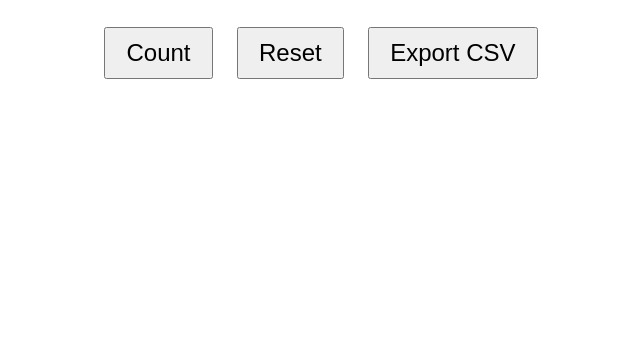
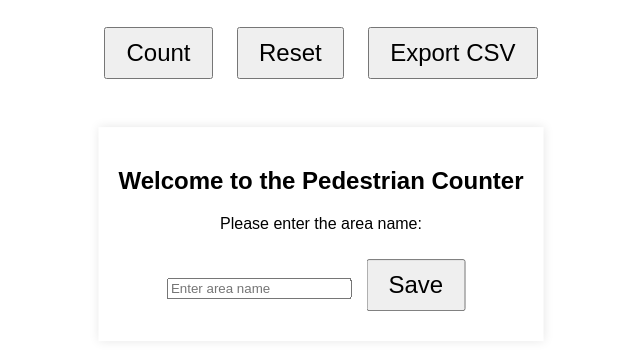
Before and after one commit to MohamedShamroukh/Pedestrian-Counter, a plain HTML site: page index.html in a window 1280 px wide. Shown: the part 166-516 px from the top of the page, without its empty margins (319-959 px from the left). Drawn offline with Linux system fonts and the light colour scheme.

Commit message:
Update index.html

```diff
--- a/index.html
+++ b/index.html
@@ -25,9 +25,27 @@
       font-family: monospace;
       white-space: pre;
     }
+    #areaNamePopup {
+      display: none;
+      position: fixed;
+      top: 50%;
+      left: 50%;
+      transform: translate(-50%, -50%);
+      background: white;
+      padding: 20px;
+      box-shadow: 0 0 10px rgba(0, 0, 0, 0.1);
+      z-index: 1000;
+    }
   </style>
 </head>
 <body>
+  <div id="areaNamePopup">
+    <h2>Welcome to the Pedestrian Counter</h2>
+    <p>Please enter the area name:</p>
+    <input type="text" id="areaNameInput" placeholder="Enter area name">
+    <button onclick="saveAreaName()">Save</button>
+  </div>
+
   <h1>Pedestrian Counter</h1>
   <div id="counter">0</div>
   <button onclick="increment()">Count</button>
@@ -38,9 +56,32 @@
   <script>
     let count = 0;
     let logData = []; // Array to store timestamp and count
+    let areaName = localStorage.getItem("areaName"); // Get saved area name
+
+    // Show area name popup if no area name is saved
+    if (!areaName) {
+      document.getElementById("areaNamePopup").style.display = "block";
+    }
+
+    // Function to save area name
+    function saveAreaName() {
+      const input = document.getElementById("areaNameInput").value.trim();
+      if (input) {
+        areaName = input;
+        localStorage.setItem("areaName", areaName); // Save to localStorage
+        document.getElementById("areaNamePopup").style.display = "none";
+      } else {
+        alert("Please enter a valid area name.");
+      }
+    }
 
     // Function to increment the count
     function increment() {
+      if (!areaName) {
+        alert("Please enter an area name first.");
+        document.getElementById("areaNamePopup").style.display = "block";
+        return;
+      }
       count++;
       const timestamp = new Date().toLocaleString(); // Get current time
       logData.push([timestamp, count]); // Add timestamp and count to log
@@ -69,6 +110,12 @@
         return;
       }
 
+      if (!areaName) {
+        alert("Please enter an area name first.");
+        document.getElementById("areaNamePopup").style.display = "block";
+        return;
+      }
+
       // Create CSV content
       const csvContent = "data:text/csv;charset=utf-8," +
         "Timestamp,Count\n" +
@@ -78,7 +125,7 @@
       const encodedUri = encodeURI(csvContent);
       const link = document.createElement("a");
       link.setAttribute("href", encodedUri);
-      link.setAttribute("download", "tally_data.csv");
+      link.setAttribute("download", `${areaName}_tally_data.csv`); // Use area name in filename
       document.body.appendChild(link);
       link.click(); // Trigger the download
       document.body.removeChild(link); // Clean up
```
